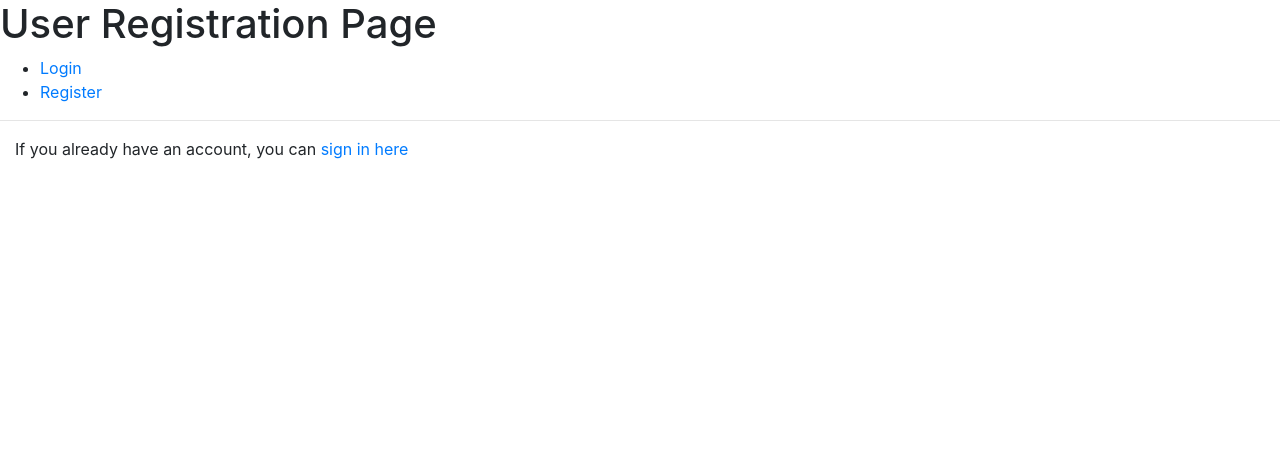
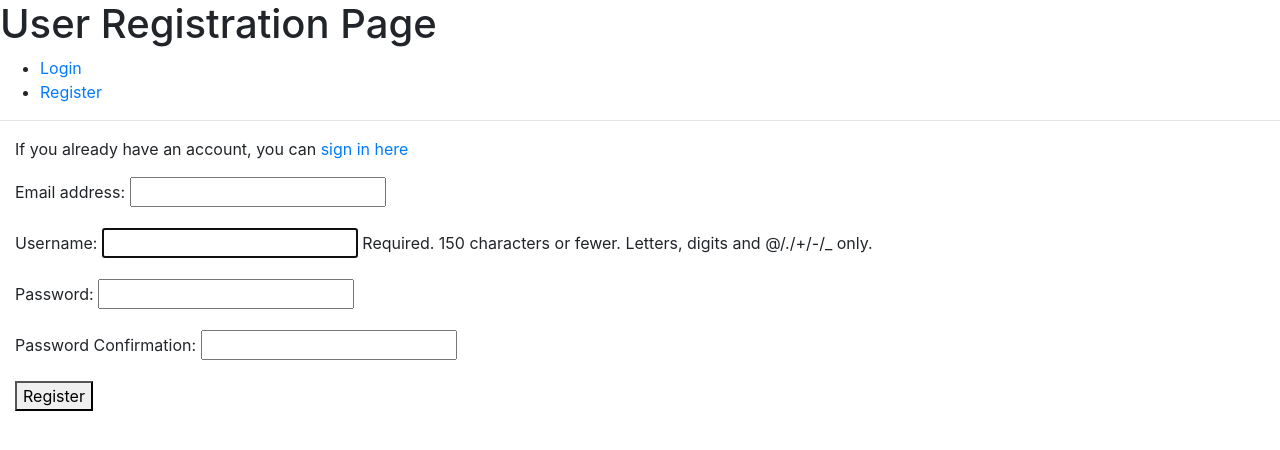
Before and after one commit to NeiloErnesto89/FullStack_Django_MS4_MaChine, a Django app: page /accounts/register/ in a window 1280 px wide. Shown: the top 450 px of the page. Run offline with Django 3.2, Linux system fonts and the light colour scheme; some libraries are stand-ins or nearby versions.

Commit message:
added register form and view

```diff
--- a/accounts/forms.py
+++ b/accounts/forms.py
@@ -1,9 +1,36 @@
 from django import forms
-# from .models import Mess # class
+from django.contrib.auth.models import User
+from django.contrib.auth.forms import UserCreationForm # base for Django
+from django.core.exceptions import ValidationError
 
 
+# from .models import Mess # class
 class UserLoginForm(forms.Form):  # Model forms
     # class Meta: #  inner class
 
     username = forms.CharField()
     password = forms.CharField(widget=forms.PasswordInput)
+
+
+class UserCreationForm(UserCreationForm):  # as arg
+
+    password1 = forms.CharField(
+        label="Password",
+        widget=forms.PasswordInput)
+
+    password2 = forms.CharField(
+        label="Password Confirmation",
+        widget=forms.PasswordInput)
+
+    class Meta:  # inner class provides info about blueprint form
+        model = User  # we want to store info in
+        fields = ['email', 'username', 'password1', 'password2']
+
+
+    # def clean_input(self):
+    #     cleaned_data = super(UserCreationForm, self).clean()
+    #     username = cleaned_data.get('name')
+    #     email = cleaned_data.get('email')
+    #     password1 = cleaned_data.get('password')
+    #     if not username and not email and not password1:
+    #         raise forms.ValidationError('There are issues with your input')
--- a/accounts/templates/registration.html
+++ b/accounts/templates/registration.html
@@ -6,4 +6,13 @@
 
     {% block content %}
     <p>If you already have an account, you can <a href="{% url 'login' %}">sign in here </a></p>
+
+     <form method="POST">
+
+            {% csrf_token %}
+
+            {{ registration_form.as_p }}
+
+            <button type="submit">Register</button>
+        </form>
     {% endblock %}
--- a/accounts/views.py
+++ b/accounts/views.py
@@ -2,7 +2,7 @@ from django.shortcuts import render, HttpResponse, redirect, reverse
 from django.contrib import auth, messages
 from django.contrib.auth.decorators import login_required
 from .models import Mess
-from accounts.forms import UserLoginForm
+from accounts.forms import UserLoginForm, UserCreationForm
 
 
 def say_hello(request):
@@ -46,4 +46,8 @@ def login(request):
 
 
 def registration(request):
-    return render(request, 'registration.html')  # request object
+
+    registration_form = UserCreationForm()  # instance of form request.POST
+
+    #request object
+    return render(request, 'registration.html', {"registration_form": registration_form})  # context dict key + (value - name of instance above)
```
Also changed, not shown: db.sqlite3.
